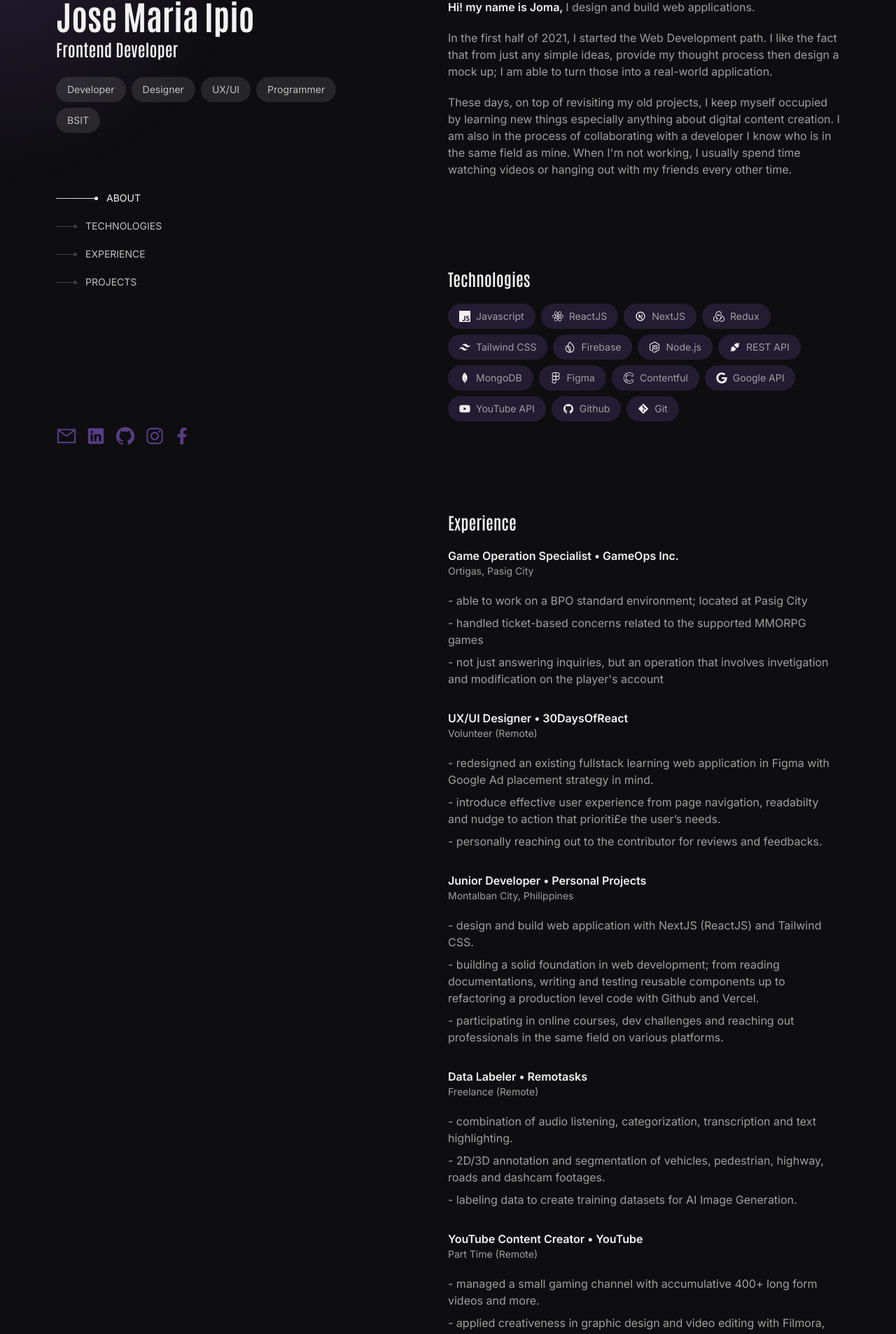
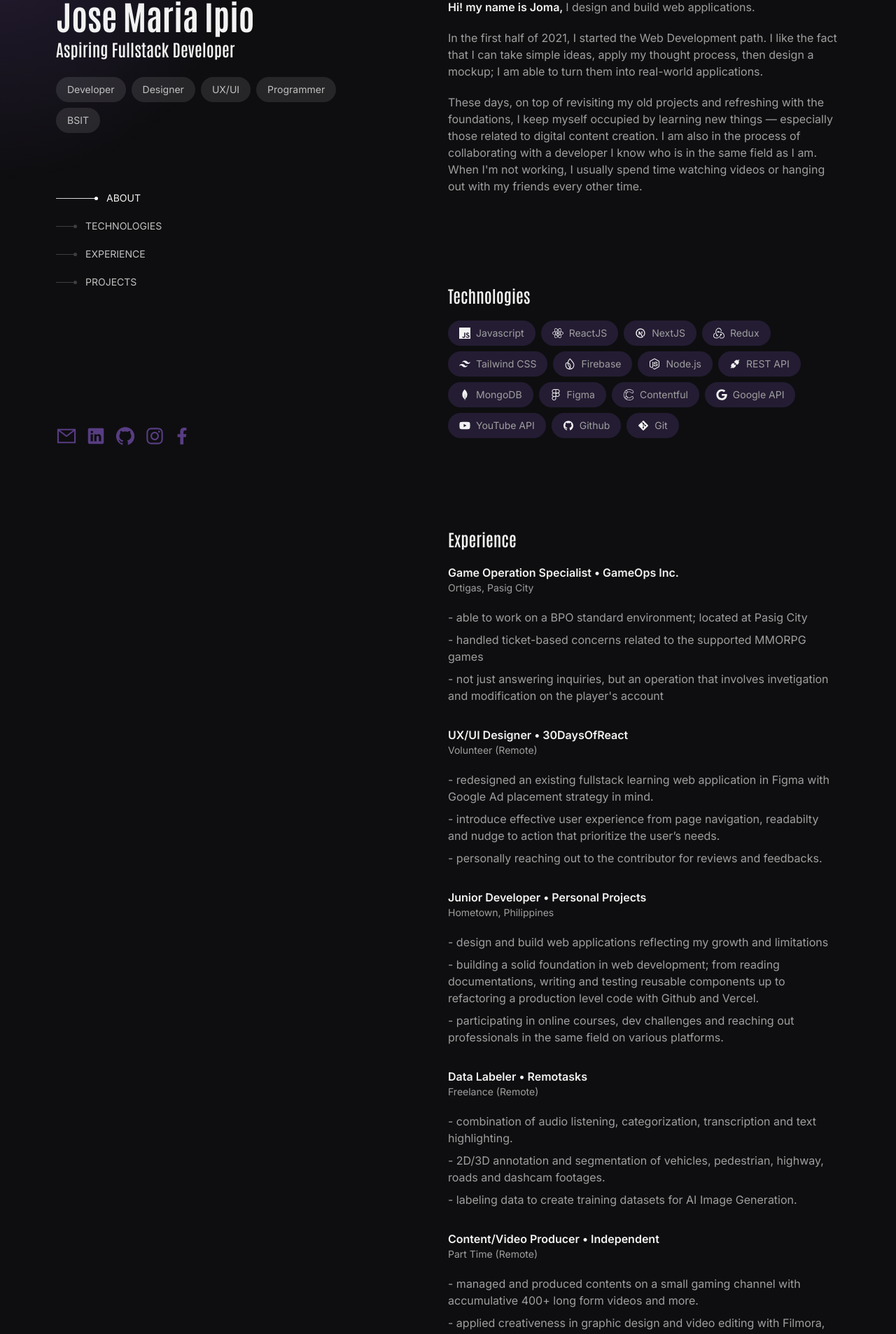
Before and after one commit to Imjoma/portfolio2-2024, a Next.js app: page / in a window 1280 px wide. Shown: the part 92-1998 px from the top of the page at 70% size. Built offline with nearby package versions, Linux system fonts and the light colour scheme.

Commit message:
Update: few tweaks on info

```diff
--- a/components/Footer.jsx
+++ b/components/Footer.jsx
@@ -10,7 +10,7 @@ const Footer = () => {
         with <span>Vercel</span>.
       </p>
       <p>
-        © 2024{" "}
+        © 2025{" "}
         <a
           className=" text-textPrimary hover:text-themeColorPrimary"
           href="/github"
--- a/components/MainInfo.jsx
+++ b/components/MainInfo.jsx
@@ -26,7 +26,7 @@ const MainInfo = () => {
               </h1>
             </Link>
             <p className={antonio.className + " text-2xl font-semibold"}>
-              Frontend Developer
+              Aspiring Fullstack Developer
             </p>
           </div>
           <HeaderTag />
--- a/components/Sections/SubInfo.jsx
+++ b/components/Sections/SubInfo.jsx
@@ -13,13 +13,16 @@ const SubInfo = () => {
         </p>
         <p>
           In the first half of 2021, I started the Web Development path. I like
-          the fact that from just any simple ideas, provide my thought process then design a mock up; I am able to turn those into a real-world application.
+          the fact that I can take simple ideas, apply my thought process, then
+          design a mockup; I am able to turn them into real-world applications.
         </p>
         <p>
-          These days, on top of revisiting my old projects, I keep myself occupied
-          by learning new things especially anything about digital content
-          creation. I am also in the process of collaborating with a developer I know who is in the same field as mine.
-          When I'm not working, I usually spend time watching videos or hanging out with my friends every other time.
+          These days, on top of revisiting my old projects and refreshing with
+          the foundations, I keep myself occupied by learning new things —
+          especially those related to digital content creation. I am also in the
+          process of collaborating with a developer I know who is in the same
+          field as I am. When I'm not working, I usually spend time watching
+          videos or hanging out with my friends every other time.
         </p>
       </div>
     </section>
--- a/constants/experience.js
+++ b/constants/experience.js
@@ -1,5 +1,5 @@
 export const experience = [
-   {
+  {
     title: "Game Operation Specialist",
     company: "GameOps Inc.",
     location: "Ortigas, Pasig City",
@@ -17,17 +17,17 @@ export const experience = [
     range: "Aug. 2024 - Sept. 2024",
     duties: [
       "redesigned an existing fullstack learning web application in Figma with Google Ad placement strategy in mind.",
-      "introduce effective user experience from page navigation, readabilty and nudge to action that prioriti£e the user’s needs.",
+      "introduce effective user experience from page navigation, readabilty and nudge to action that prioritize the user’s needs.",
       "personally reaching out to the contributor for reviews and feedbacks.",
     ],
   },
   {
     title: "Junior Developer",
     company: "Personal Projects",
-    location: "Montalban City, Philippines",
+    location: "Hometown, Philippines",
     range: "Jul. 2021 - Present",
     duties: [
-      "design and build web application with NextJS (ReactJS) and Tailwind CSS.",
+      "design and build web applications reflecting my growth and limitations",
       "building a solid foundation in web development; from reading documentations, writing and testing reusable components up to refactoring a production level code with Github and Vercel.",
       "participating in online courses, dev challenges and reaching out professionals in the same field on various platforms.",
     ],
@@ -44,14 +44,14 @@ export const experience = [
     ],
   },
   {
-    title: "YouTube Content Creator",
-    company: "YouTube",
+    title: "Content/Video Producer",
+    company: "Independent",
     location: "Part Time (Remote)",
     range: "Jun. 2020 - Feb. 2024",
     duties: [
-      "managed a small gaming channel with accumulative 400+ long form videos and more.",
+      "managed and produced contents on a small gaming channel with accumulative 400+ long form videos and more.",
       "applied creativeness in graphic design and video editing with Filmora, Adobe Photoshop and even Microsoft PowerPoint.",
-      "familiarity with YouTube Studio for data analysis to optimi£e content performance.",
+      "familiarity with YouTube Studio for data analysis to optimize content performance.",
     ],
   },
 ];
```
